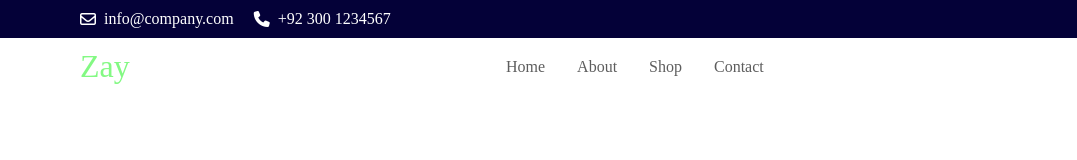
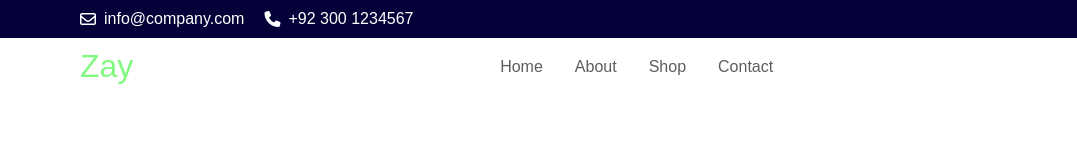
Before and after one commit to HamzaShah003/Web-Development, a plain HTML site: page index.html in a window 1280 px wide. Shown: the full height of the page, 0-1077 px from the left. Drawn offline with Linux system fonts and the light colour scheme.

Commit message:
changed the font family

```diff
--- a/style.css
+++ b/style.css
@@ -2,6 +2,10 @@
   margin: 0;
   padding: 0;
   box-sizing: border-box;
+}
+
+body {
+  font-family: sans-serif, monospace;
 }
 
 .wrapper {
```
